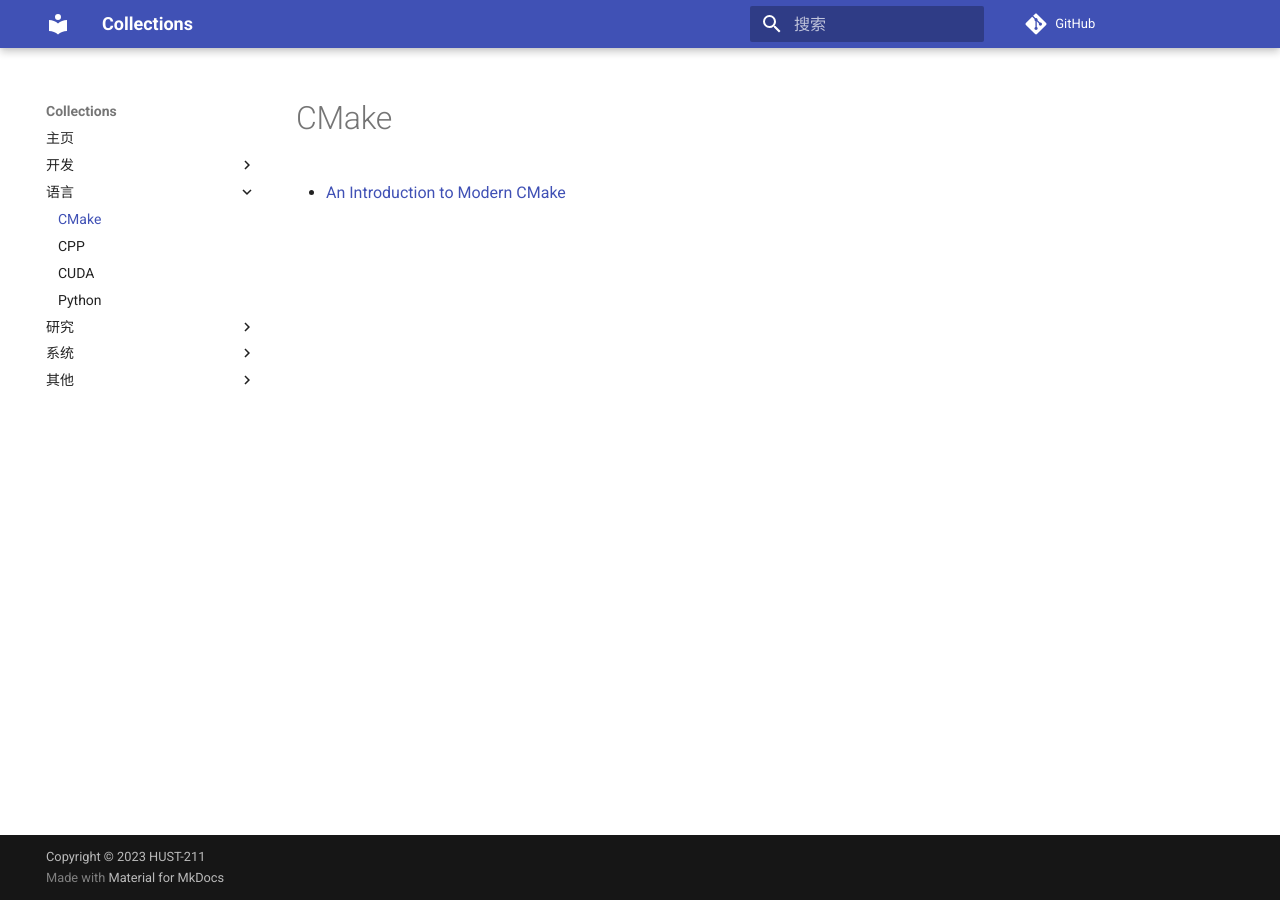
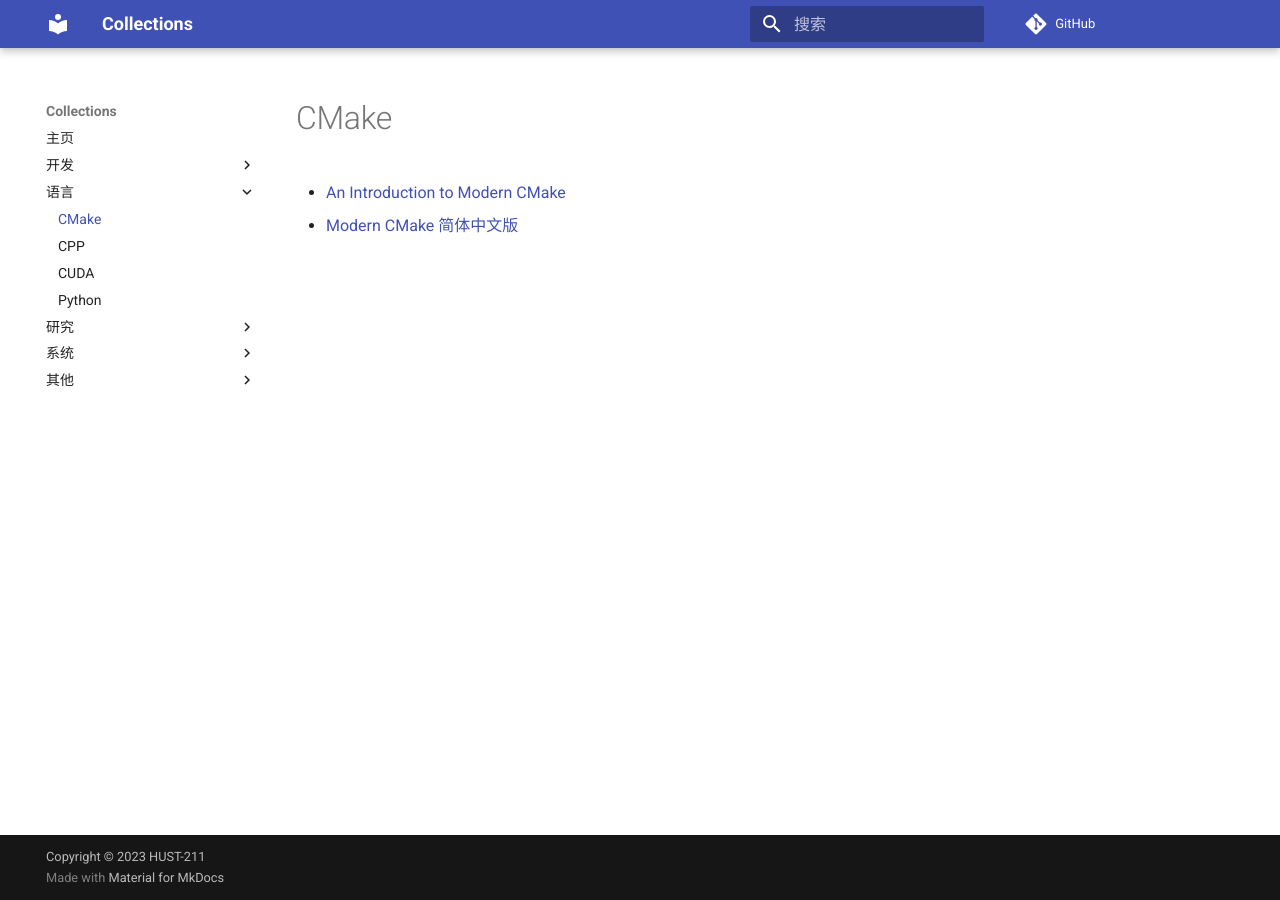
Before and after one commit to Slapaf/HUST-CS, an MkDocs documentation site: the page built from docs/languages/cmake.md, in a window 1280 px wide. Built offline with MkDocs 1.6.1 and Material for MkDocs 9.7.7, drawn with Linux system fonts in a browser that asks for light colours; comment, search, counter and statistics services are not loaded.

Commit message:
Add Modern CMake zh-cn

```diff
--- a/docs/languages/cmake.md
+++ b/docs/languages/cmake.md
@@ -1,3 +1,4 @@
 # CMake
 
 - [An Introduction to Modern CMake](https://cliutils.gitlab.io/modern-cmake/)
+- [Modern CMake 简体中文版](https://modern-cmake-cn.github.io/Modern-CMake-zh_CN/)
```
